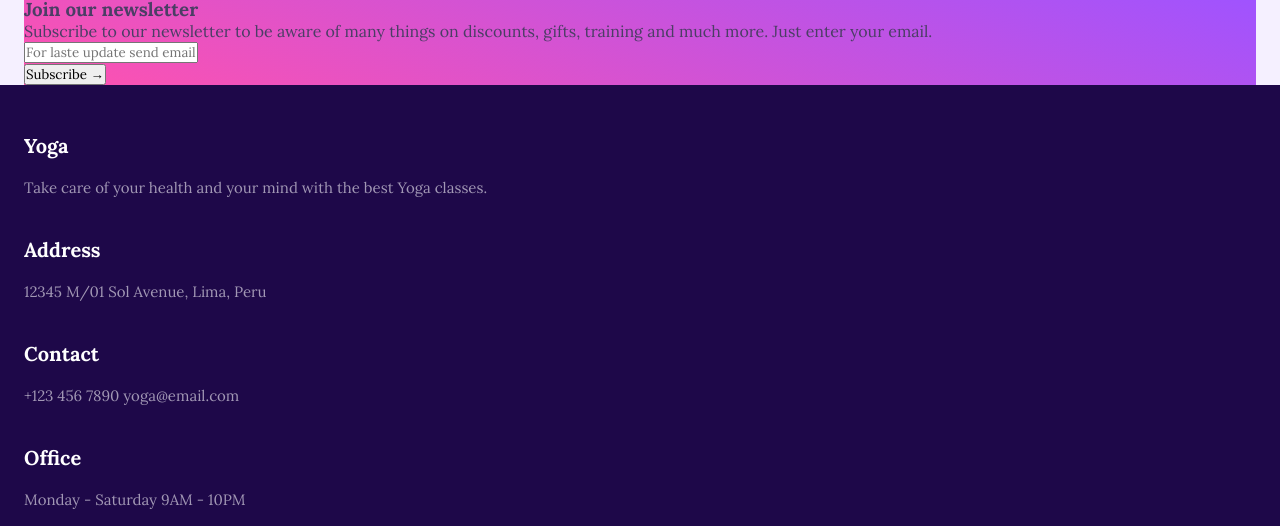
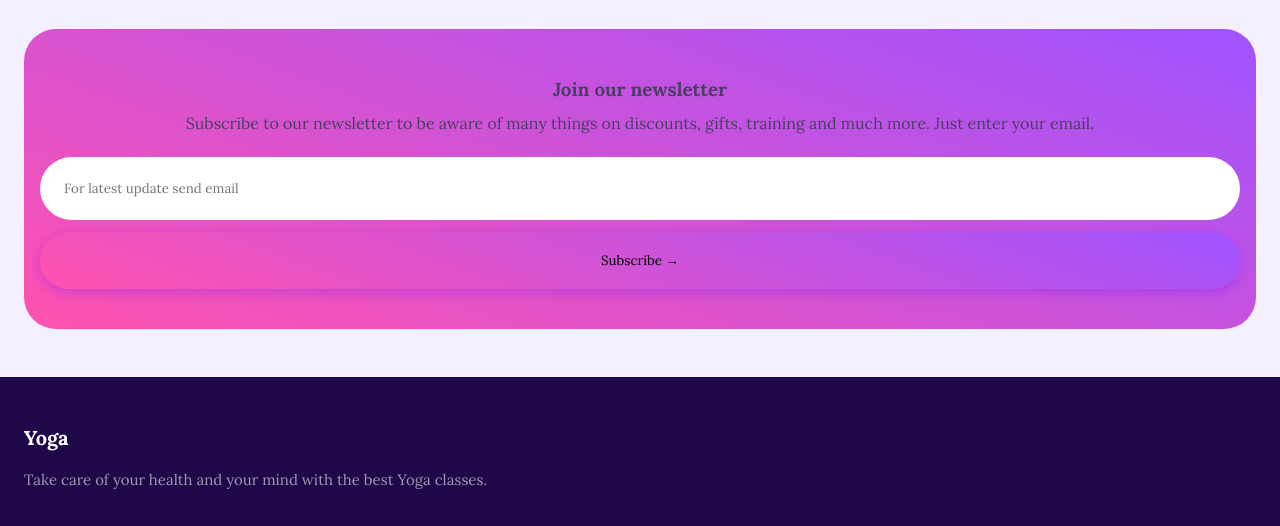
Before and after one commit to josegabrielzevallos/responsive-yoga-website, a plain HTML site: page index.html in a window 1280 px wide. Shown: the part 27-553 px from the top of the page. Drawn offline with Linux system fonts and the light colour scheme.

Commit message:
Update CSS with styles for Newsletter section

```diff
--- a/index.html
+++ b/index.html
@@ -90,7 +90,7 @@
 
 			<div class="newsletter__form">
 				<form action="">
-					<input type="email" name="email" id="email" placeholder="For laste update send email">
+					<input type="email" name="email" id="email" placeholder="For latest update send email">
 				</form>
 				<button class="button__suscribe">Subscribe &rarr;</button>
 			</div>
--- a/styles.css
+++ b/styles.css
@@ -1,12 +1,16 @@
 :root {
+	--gradient-color: linear-gradient(-340deg, #FF52AF 0%, #9F53FF 100%);
+	--first-color-light: #E5D9FD;
+	--first-color-dark: #1E0849;
 	--title-color: #220953;
 	--text-color: #4B3E65;
-    --gradient-color: linear-gradient(-340deg, #FF52AF 0%, #9F53FF 100%);
+	--text-color-light: #A197B4;
+	--white-color: #FFFFFF;
 	--body-color:#F5F0FF;
 	--container-color:#FFFFFF;
-    --dark-body-color:#14092A;
 	--dark-title-color:#D1C0F1;
 	--dark-text-color:#A094B8;
+	--dark-body-color:#14092A;
 	--dark-container-color:#372A51;
 
 }
@@ -30,6 +34,7 @@ body{
 main {
 	padding-right: 24px;
 	padding-left: 24px;
+	padding-bottom: 48px;
 }
 
 /* ========== HEADER / NAVBAR ========== */
@@ -153,11 +158,48 @@ main {
 
 /* ----- NEWSLETTER SECTION ----- */
 .section__newsletter {
+	padding: 48px 16px 40px 16px;
+	background: var(--gradient-color);
+	display: flex;
+	flex-direction: column;
+	gap: 24px;
+	justify-content: center;
+	border-radius: 32px;
+	margin-top: 32px;
+}
 
+.newsletter__text {
+	text-align: center;
+	display: flex;
+	flex-direction: column;
+	gap: 12px;
+}
+
+.newsletter__form {
+	display: flex;
+	flex-direction: column;
+	justify-content: center;
+	gap: 12px;
+}
+
+.newsletter__form input {
+	width: 100%;
+	border-radius: 48px;
+	padding: 23px 0 23px 24px;
+	border: none;
+}
+
+.newsletter__form button {
+	width: 100%;
+	border-radius: 64px;
+	padding-top: 20px;
+	padding-bottom: 20px;
+	border: none;
 	background: var(--gradient-color);
+	cursor: pointer;
+	box-shadow: 0px 4px 12px 0px rgba(91, 10, 255, 0.25);
 
 }
-
 /* ----- FOOTER STYLES ----- */
 
 .footer {
```
Lines whose indentation alone changed are shown as unchanged.
